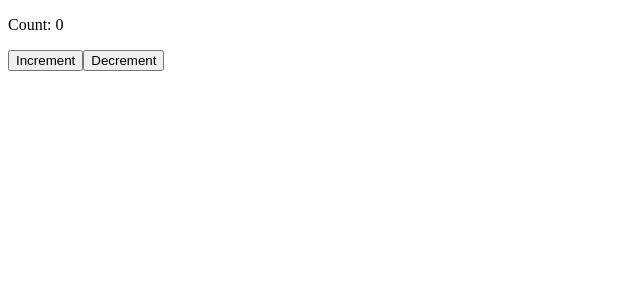
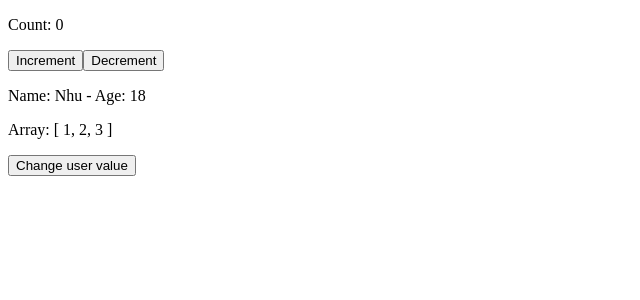
Before and after one commit to lyhuynhnhu/vue-basic, a Vue app: page / in a window 1280 px wide. Shown: the top 300 px of the page, without its empty margins (0-640 px from the left). Built offline with nearby package versions, Linux system fonts and the light colour scheme.

Commit message:
reactive()

```diff
--- a/src/App.vue
+++ b/src/App.vue
@@ -1,5 +1,5 @@
 <script setup>
-import { ref } from 'vue'
+import { ref, reactive } from 'vue'
 
 const count = ref(0)
 
@@ -7,10 +7,26 @@ console.log(count) // { value: 0 }
 console.log(count.value) // 0
 
 const decrement = () => count.value--
+
+const object = reactive({
+  name: 'Nhu',
+  age: 18,
+  array: [1, 2, 3],
+})
+
+const change = () => {
+  object.name = 'Huynh Nhu'
+  object.age++
+  object.array.push(4)
+}
 </script>
 
 <template>
   <p>Count: {{ count }}</p>
   <button @click="count++">Increment</button>
   <button @click="decrement">Decrement</button>
+
+  <p>Name: {{ object.name }} - Age: {{ object.age }}</p>
+  <p>Array: {{ object.array }}</p>
+  <button @click="change">Change user value</button>
 </template>
```
